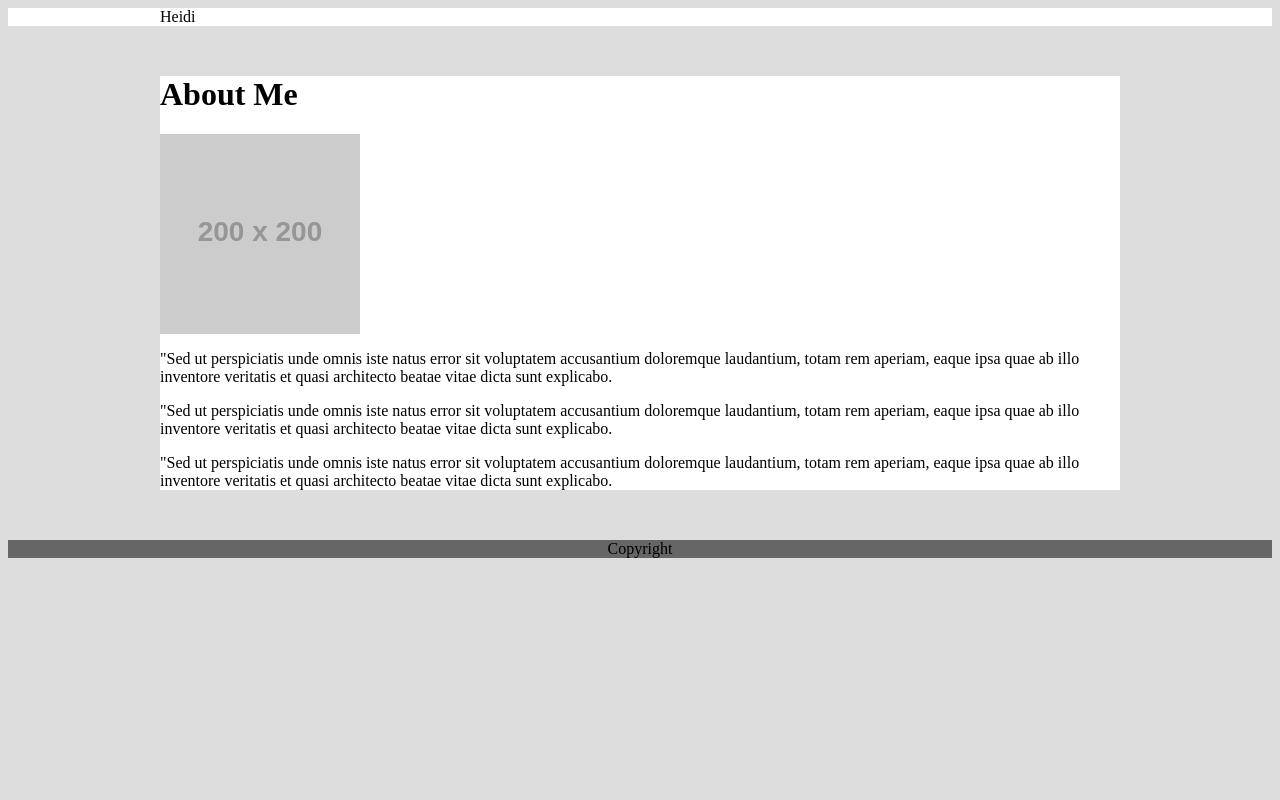
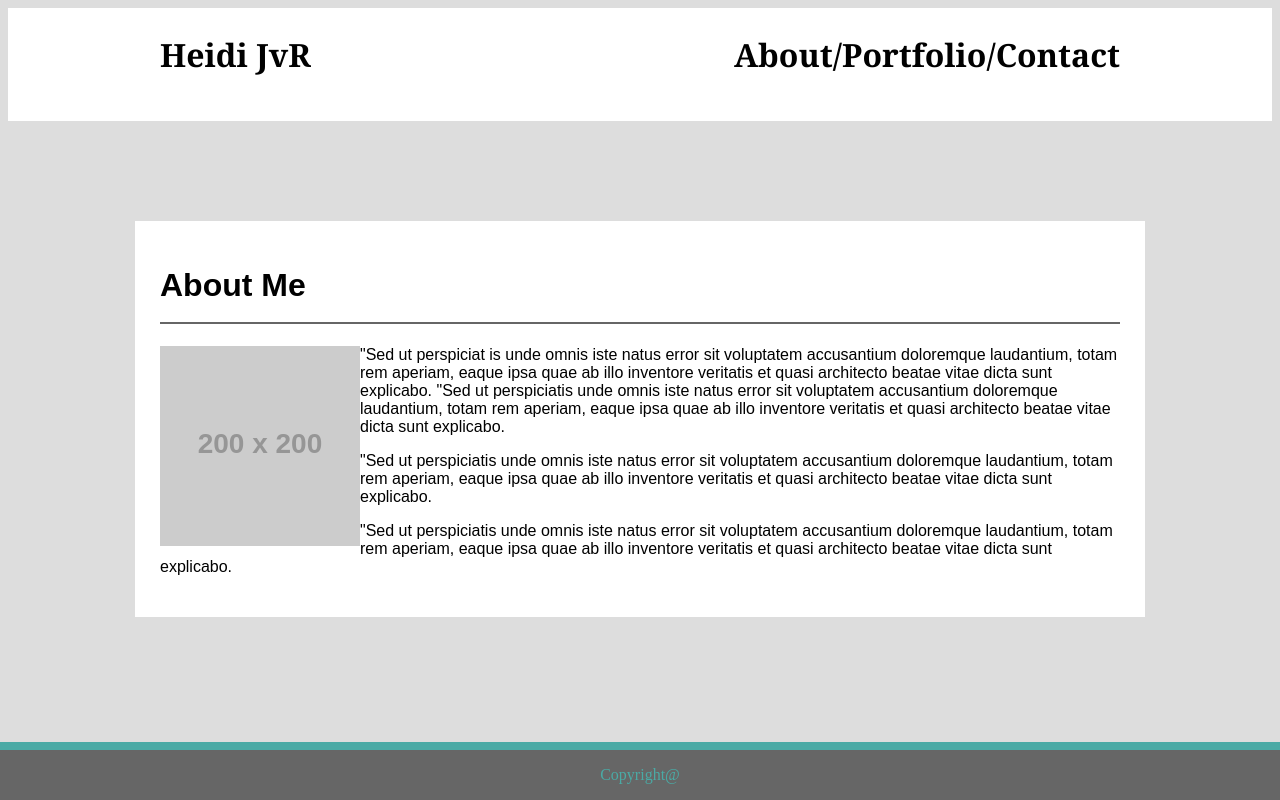
Before and after one commit to Heidijvr/Basic-Portfolio, a plain HTML site: page index.html in a window 1280 px wide. Drawn offline with Linux system fonts and the light colour scheme; placeholder pictures from the web are drawn by us.

Commit message:
more detail

```diff
--- a/assets/css/style.css
+++ b/assets/css/style.css
@@ -5,22 +5,89 @@ body {
 #mainHeader {
     border-color: #cccccc;
     background-color: #ffffff;
-
+    padding-top: 25px;
+    padding-bottom: 45px;
+    padding-right: 30px;
+    padding-left: 30px;
 }
 
 #header {
     width: 960px;
     margin: 0px auto;
+
 }
+
+#name {
+    text-align: left;
+    font-family: "Georgia", "Times New Roman", "Times", "Serif";
+    font-size: 24pt;
+    font-weight: bold;
+}
+
+#menu {
+    float: right;
+    padding-top: 0px;
+}
+
 
 #mainContent {
     background-color: #ffffff;
     border-color: #dddddd;
     width: 960px;
-    margin: 50px auto;
+    margin: 100px auto;
+    font-family: "Arial", "Helvetica", "sans-serif";
+    padding-top: 25px;
+    padding-bottom: 25px;
+    padding-right: 25px;
+    padding-left: 25px;
 }
 
 #footer {
     background-color: #666666;
     text-align: center;
+    border-top: 8px;
+    border-top-style: solid;
+    color: #4aaaa5;
+    position: fixed;
+    left: 0;
+    bottom: 0;
+    width: 100%;
 }
+/* Create two columns/boxes that floats next to each other */
+nav {
+    float: left;
+    width: 30%;
+    height: 300px; /* only for demonstration, should be removed */
+    background: #ccc;
+    padding: 20px;
+}
+
+/* Style the list inside the menu */
+nav ul {
+    list-style-type: none;
+    padding: 0;
+}
+
+article {
+    float: left;
+    padding: 20px;
+    width: 70%;
+    background-color: #f1f1f1;
+    height: 300px; /* only for demonstration, should be removed */
+}
+
+/* Clear floats after the columns */
+section:after {
+    content: "";
+    display: table;
+    clear: both;
+}
+
+img {
+    float: left;
+}
+
+h1 {
+    border-bottom: 2px solid #666666;
+    padding-bottom: 18px;
+}
--- a/index.html
+++ b/index.html
@@ -5,25 +5,32 @@
     </head>
     <body>
         <div id="mainHeader">
+
             <div id="header">
-                Heidi
+                <div id="name">
+                    Heidi JvR
+                        <div id="menu">
+                            About/Portfolio/Contact
+                        </div>
 
+                </div>
             </div>
 
         </div>
+
         <div id="mainContent">
             <h1>About Me</h1>
-                <img src="https://placehold.it/200x200" alt="Your Name"/>
+                <p><img src="https://placehold.it/200x200" alt="Your Name"/>"Sed ut perspiciat is unde omnis iste natus error sit voluptatem accusantium doloremque laudantium, totam rem aperiam, eaque ipsa quae ab illo inventore veritatis et quasi architecto beatae vitae dicta sunt explicabo.
+                    "Sed ut perspiciatis unde omnis iste natus error sit voluptatem accusantium doloremque laudantium, totam rem aperiam, eaque ipsa quae ab illo inventore veritatis et quasi architecto beatae vitae dicta sunt explicabo. <p>
+            "Sed ut perspiciatis unde omnis iste natus error sit voluptatem accusantium doloremque laudantium, totam rem aperiam, eaque ipsa quae ab illo inventore veritatis et quasi architecto beatae vitae dicta sunt explicabo.</p>
+                "Sed ut perspiciatis unde omnis iste natus error sit voluptatem accusantium doloremque laudantium, totam rem aperiam, eaque ipsa quae ab illo inventore veritatis et quasi architecto beatae vitae dicta sunt explicabo.
+                    </p>
 
-            <p>"Sed ut perspiciatis unde omnis iste natus error sit voluptatem accusantium doloremque laudantium, totam rem aperiam, eaque ipsa quae ab illo inventore veritatis et quasi architecto beatae vitae dicta sunt explicabo.
-            </p>
-            <p>"Sed ut perspiciatis unde omnis iste natus error sit voluptatem accusantium doloremque laudantium, totam rem aperiam, eaque ipsa quae ab illo inventore veritatis et quasi architecto beatae vitae dicta sunt explicabo.
-            </p>
-            <p>"Sed ut perspiciatis unde omnis iste natus error sit voluptatem accusantium doloremque laudantium, totam rem aperiam, eaque ipsa quae ab illo inventore veritatis et quasi architecto beatae vitae dicta sunt explicabo.
-            </p>
+
+
         </div>
         <div id="footer">
-            Copyright
+            <p>Copyright@</p>
         </div>
 
     </body>
```
